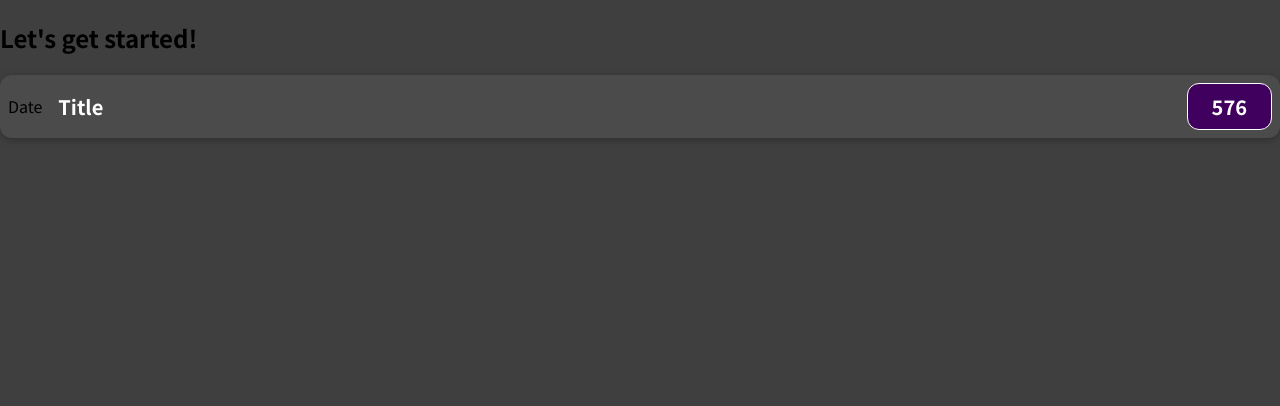
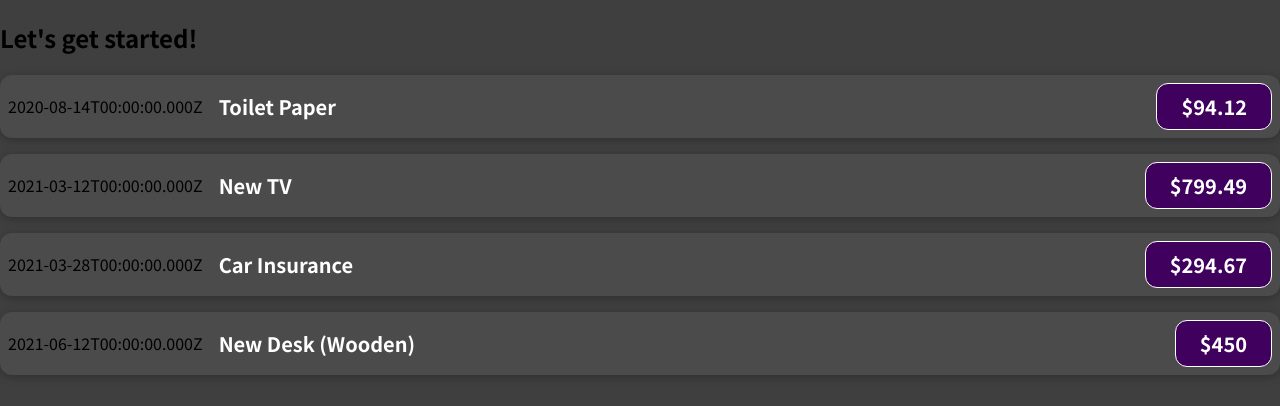
Before and after one commit to EitanBeCe/ExpensesTrackerApp, a JavaScript app: page / in a window 1280 px wide. Shown: the top 406 px of the page. Built offline with nearby package versions, Linux system fonts and the light colour scheme.

Commit message:
added some props

```diff
--- a/src/App.js
+++ b/src/App.js
@@ -1,10 +1,51 @@
 import ExpenseItem from "./components/ExpenseItem";
 
 function App() {
+  const expenses = [
+    {
+      id: "e1",
+      title: "Toilet Paper",
+      amount: 94.12,
+      date: new Date(2020, 7, 14),
+    },
+    { id: "e2", title: "New TV", amount: 799.49, date: new Date(2021, 2, 12) },
+    {
+      id: "e3",
+      title: "Car Insurance",
+      amount: 294.67,
+      date: new Date(2021, 2, 28),
+    },
+    {
+      id: "e4",
+      title: "New Desk (Wooden)",
+      amount: 450,
+      date: new Date(2021, 5, 12),
+    },
+  ];
+
   return (
     <div>
       <h2>Let's get started!</h2>
-      <ExpenseItem/>
+      <ExpenseItem
+        title={expenses[0].title}
+        amount={expenses[0].amount}
+        date={expenses[0].date}
+      ></ExpenseItem>
+      <ExpenseItem
+        title={expenses[1].title}
+        amount={expenses[1].amount}
+        date={expenses[1].date}
+      ></ExpenseItem>
+      <ExpenseItem
+        title={expenses[2].title}
+        amount={expenses[2].amount}
+        date={expenses[2].date}
+      ></ExpenseItem>
+      <ExpenseItem
+        title={expenses[3].title}
+        amount={expenses[3].amount}
+        date={expenses[3].date}
+      ></ExpenseItem>
     </div>
   );
 }
--- a/src/components/ExpenseItem.js
+++ b/src/components/ExpenseItem.js
@@ -1,12 +1,14 @@
-import './ExpenseItem.css'
+import "./ExpenseItem.css";
 
-function ExpenseItem() {
+function ExpenseItem({date, title, amount}) {
+	// const {date, title, amount} = props;
+
   return (
     <div className='expense-item'>
-      <div>Date</div>
+      <div>{date.toISOString()}</div>
       <div className='expense-item__description'>
-        <h2>Title</h2>
-        <div className='expense-item__price'>576</div>
+        <h2>{title}</h2>
+        <div className='expense-item__price'>${amount}</div>
       </div>
     </div>
   );
```
Also changed, not shown: 1 other file (tests, documents, lock files or other folders).
